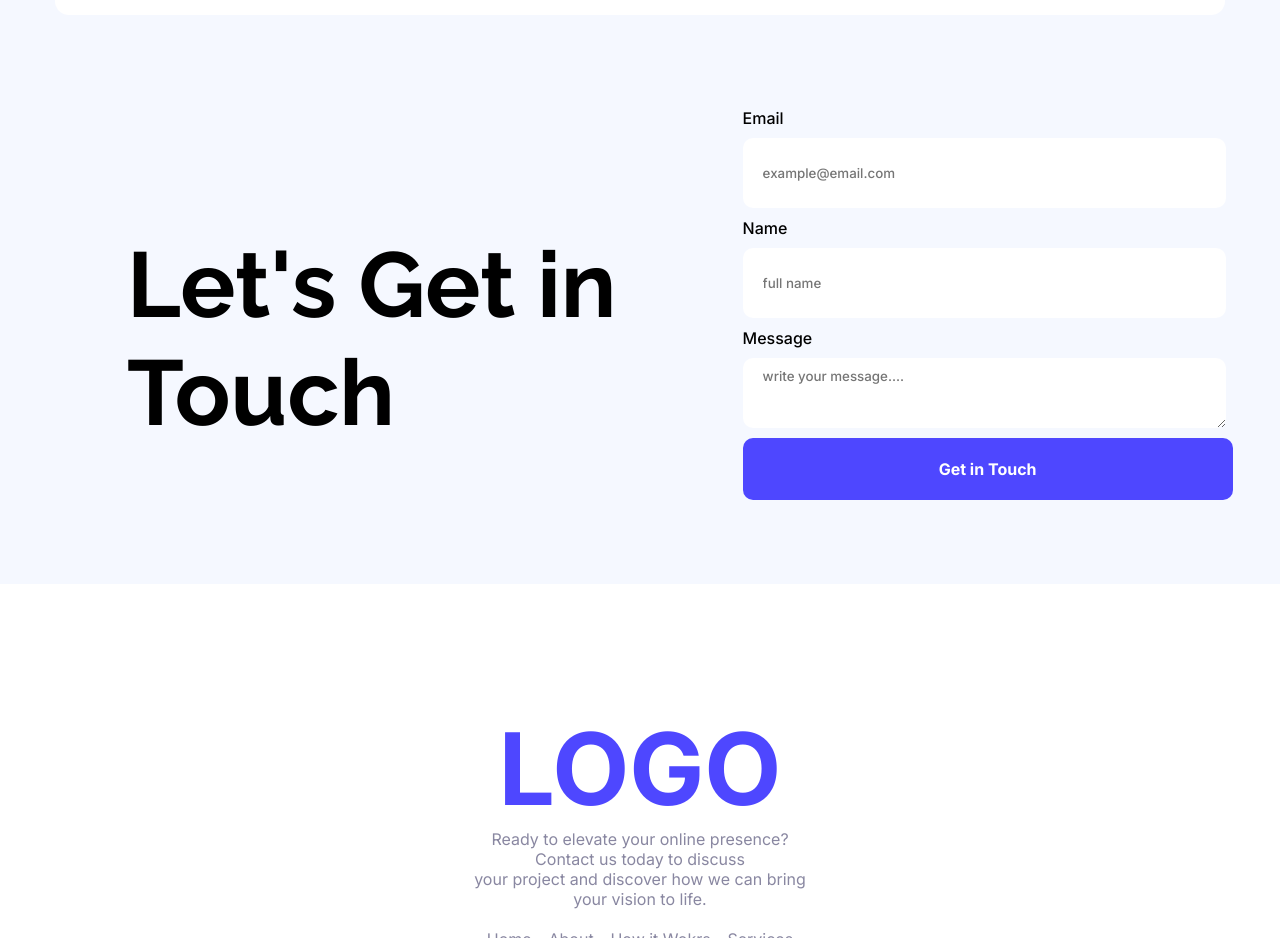
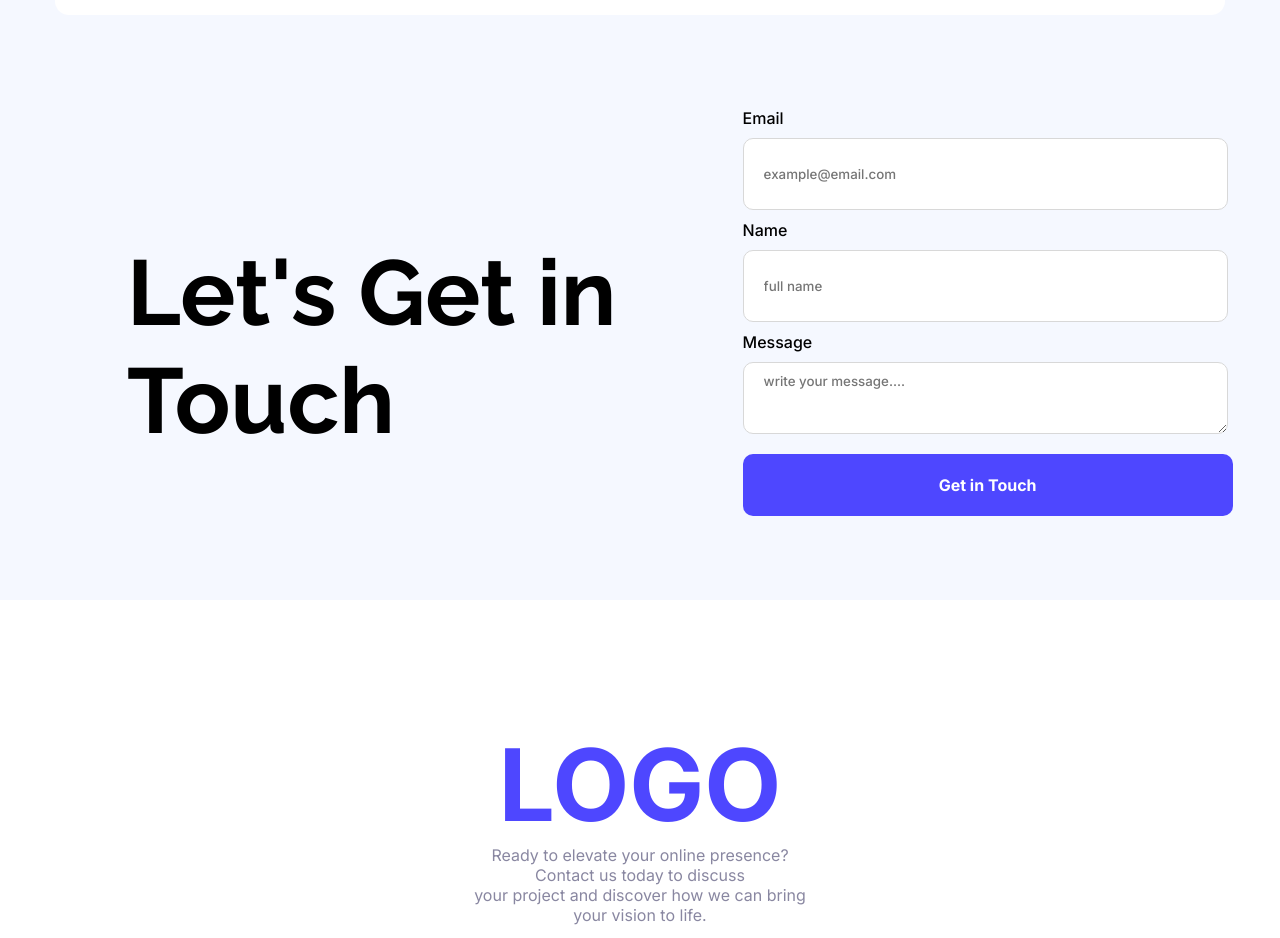
Before and after one commit to rabbiWD/Landing-Launchpad, a plain HTML site: page index.html in a window 1280 px wide. Shown: the part 3020-3958 px from the top of the page. Drawn offline with Linux system fonts and the light colour scheme.

Commit message:
updated form section in style.css

```diff
--- a/styles/style.css
+++ b/styles/style.css
@@ -33,6 +33,7 @@ body{
     border-radius: 10px;
     border: none;
     padding: 12px 36px;
+    margin-top: 10px;
     margin-bottom: 70px;
 }
 
@@ -304,6 +305,7 @@ form input[type="text"], form input[type="email"], form textarea{
     padding: 10px 20px;
     margin: 10px 0;
     border: none;
+    border: 1px solid rgb(216, 216, 216);
 }
 
 .form-title{
```
